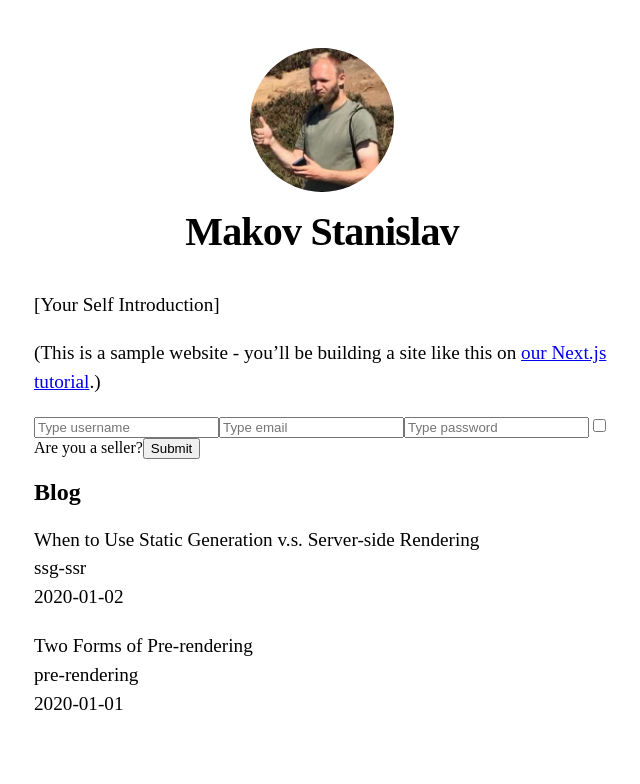
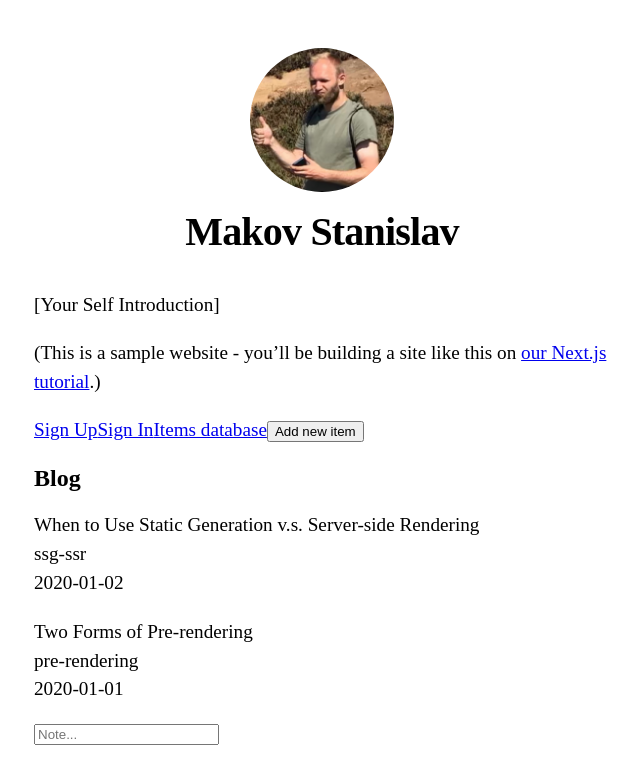
Before and after one commit to makovstanislav/VL, a Next.js app: page / in a window 1280 px wide. Shown: the top 784 px of the page, without its empty margins (318-958 px from the left). Built offline with nearby package versions, Linux system fonts and the light colour scheme; no server answers.

Commit message:
Move sign-up to a separate page

```diff
--- /dev/null
+++ b/components/Menubar.js
@@ -0,0 +1,13 @@
+import React from "react"
+import Link from "next/link"
+
+export default function Menubar() {
+    return (
+        <div>
+            <Link href="/sign-up">Sign Up</Link>
+            <Link href="/sign-in">Sign In</Link>
+            <Link href="/posts/first-post">Items database</Link>
+            <button>Add new item</button>
+        </div>
+    )
+}
--- a/pages/index.js
+++ b/pages/index.js
@@ -1,17 +1,12 @@
+import {React, useState} from "react"
+
 import Head from 'next/head';
 import Layout, { siteTitle } from '../components/layout';
 import utilStyles from '../styles/utils.module.css';
-
 import { getSortedPostsData } from '../lib/posts';
 
-import { createUserWithEmailAndPassword, signOut, GoogleAuthProvider } from "firebase/auth"
-import { auth } from '../firebaseClient'
 import Note from '../components/Note'
-
-import {React, useState} from "react"
-
-import {ref, set, onValue } from "firebase/database"
-import {database} from "../firebaseClient"
+import Menubar from '../components/Menubar'
 
 
 export async function getStaticProps() {
@@ -25,65 +20,7 @@ export async function getStaticProps() {
 
 export default function Home({allPostsData}) {
 
-  const [isSigned, setSigned] = useState(false)
-  const [credentials, setCredentials] = useState({
-    name: "",
-    email: "",
-    password: "",
-    isSeller: false
-  })
 
-  const [seller, switchSeller] = useState(false)
-
-  function handleChange(event) {
-    setCredentials(prevCred => {
-      return {
-        ...prevCred,
-        [event.target.name]: event.target.type === "checkbox" ? !credentials.isSeller : event.target.value
-      }
-    })
-    readUserType()
-  }
-
-  function writeUserData() {
-    const {name, email, password, isSeller} = credentials
-    set(ref(database, "user"), {
-      name: name,
-      email: email,
-      password: password,
-      isSeller: isSeller
-    })
-  }
-
-  writeUserData()
-
-  function signUp(email, password) {
-    createUserWithEmailAndPassword(auth, email, password)
-      .then((userCredential) => {
-        // Signed in
-        const user = userCredential.user;
-        // ...
-      })
-      .catch((error) => {
-        const errorCode = error.code;
-        const errorMessage = error.message;
-        // ..
-      });
-  }
-
-  async function handleSubmit() {
-   const logUp = await signUp(credentials.email, credentials.password)
-   const addToDb = await writeUserData()
-  }
-
-  function readUserType() {
-    const isSellerRef = ref(database, 'user/isSeller')
-    onValue(isSellerRef, (snapshot) => {
-      const data = snapshot.val();
-      console.log(data)
-      switchSeller(data)
-    })
-  }
 
   function logOut() {
     signOut(auth).then(() => {
@@ -107,39 +44,8 @@ export default function Home({allPostsData}) {
           <a href="https://nextjs.org/learn">our Next.js tutorial</a>.)
         </p>
       </section>
-      <section>
-        <form onSubmit={handleSubmit}>
-          <input
-            type="text"
-            placeholder='Type username'
-            onChange={handleChange}
-            name="name"
-            value={credentials.name}
-          ></input>
-          <input
-            type="email"
-            placeholder='Type email'
-            onChange={handleChange}
-            name="email"
-            value={credentials.email}
-          ></input>
-          <input
-            type="password"
-            placeholder='Type password'
-            onChange={handleChange}
-            name="password"
-            value={credentials.password}
-          ></input>
-          <input
-            type="checkbox"
-            id="isSeller"
-            name="isSeller"
-            onChange={handleChange}
-          >
-          </input>
-          <label for="isSeller">Are you a seller?</label>
-          <button>Submit</button>
-        </form>
+      <section className={utilStyles.headingMd}>
+        <Menubar />
       </section>
       <section className={`${utilStyles.headingMd} ${utilStyles.padding1px}`}>
         <h2 className={utilStyles.headingLg}>Blog</h2>
@@ -155,7 +61,7 @@ export default function Home({allPostsData}) {
           ))}
         </ul>
       </section>
-      {seller && <Note />}
+      <Note />
     </Layout>
   );
 }
```
Also changed, not shown: Bucket.js (added, +8 -0 lines), components/forms/sign-up-form.js (added, +40 -0 lines), pages/sign-up.js (added, +101 -0 lines), pages/items-page.js (added), pages/sign-in.js (added).
